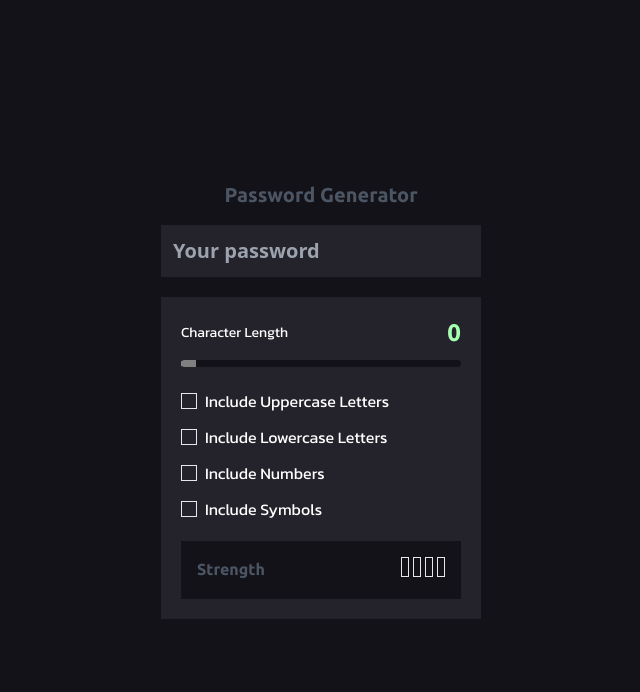
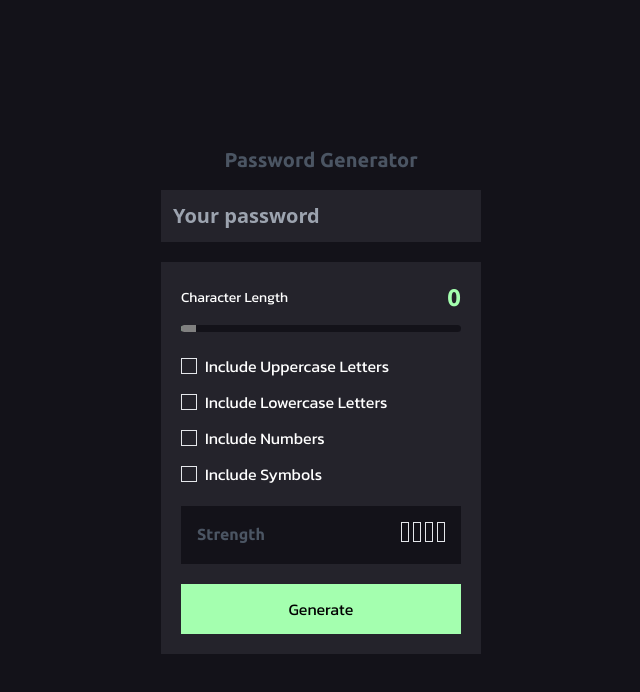
Before and after one commit to AndriiSalohub/password-generator, a React (Vite) app: page / in a window 1280 px wide. Shown: the top 692 px of the page, without its empty margins (319-959 px from the left). Built offline with nearby package versions, Linux system fonts and the light colour scheme.

Commit message:
added markup and styles for generatebtn component

```diff
--- /dev/null
+++ b/src/components/GenerateBtn.tsx
@@ -0,0 +1,9 @@
+import { FC } from "react";
+
+export const GenerateBtn: FC = () => {
+    return (
+        <button className="w-full bg-succsess border border-primary mt-5 p-3 font-primary hover:border  hover:bg-primary hover:text-secondary ease-in-out duration-300 hover:duration-300 hover:ease-in-out">
+            Generate
+        </button>
+    );
+};
--- a/src/components/PasswordSettings.tsx
+++ b/src/components/PasswordSettings.tsx
@@ -1,5 +1,6 @@
 import { FC } from "react";
 import { AdditionalSettings } from "./AdditionalSettings";
+import { GenerateBtn } from "./GenerateBtn";
 import { PasswordLength } from "./PasswordLength";
 import { PasswordStrength } from "./PasswordStrength";
 
@@ -9,6 +10,7 @@ export const PasswordSettings: FC = () => {
             <PasswordLength />
             <AdditionalSettings />
             <PasswordStrength />
+            <GenerateBtn />
         </div>
     );
 };
--- a/tailwind.config.js
+++ b/tailwind.config.js
@@ -8,6 +8,7 @@ export default {
                 primary: "#131219",
                 secondary: "#24232b",
                 strength: "#f7cd69",
+                succsess: "#a4ffaf",
             },
             fontFamily: {
                 primary: "Kanit, sans-serif",
@@ -20,6 +21,9 @@ export default {
             fontSize: {
                 md: "16px",
             },
+            borderColor: {
+                primary: "#a4ffaf",
+            },
         },
     },
     plugins: [],
```
